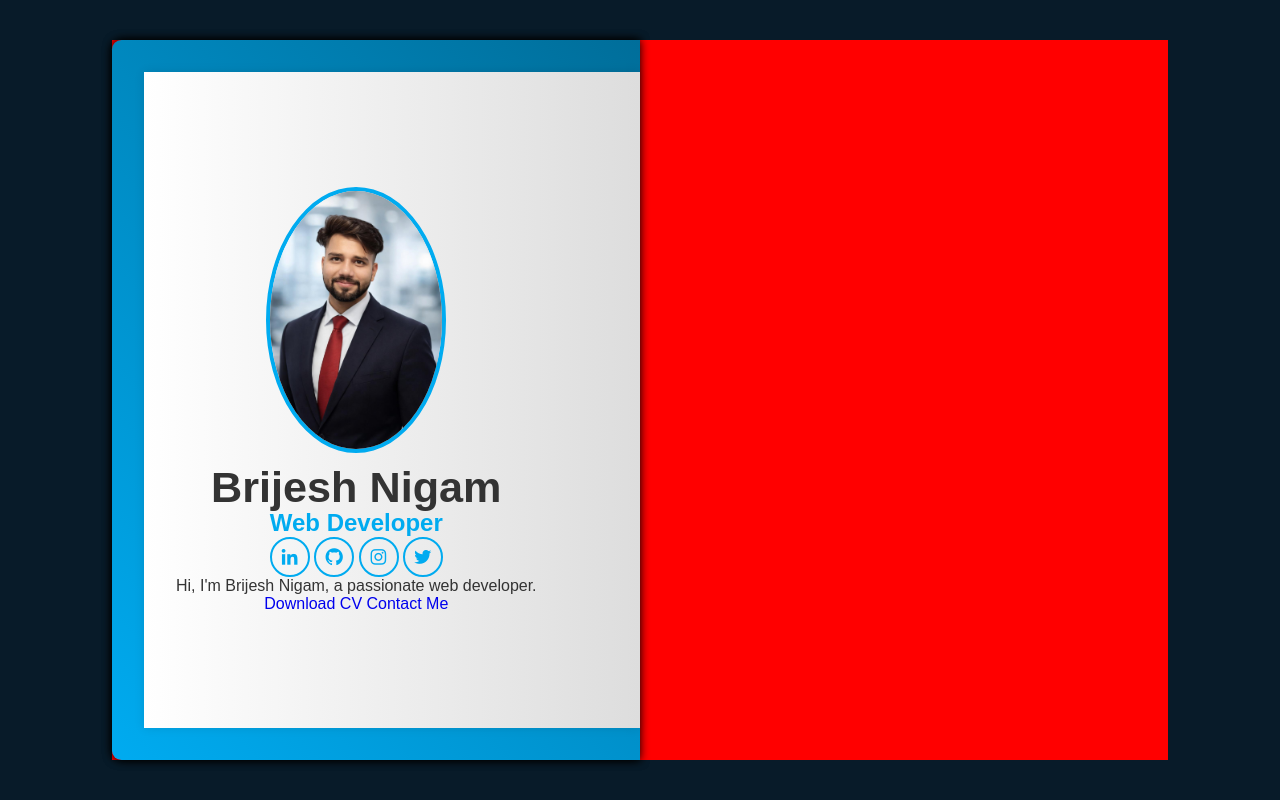
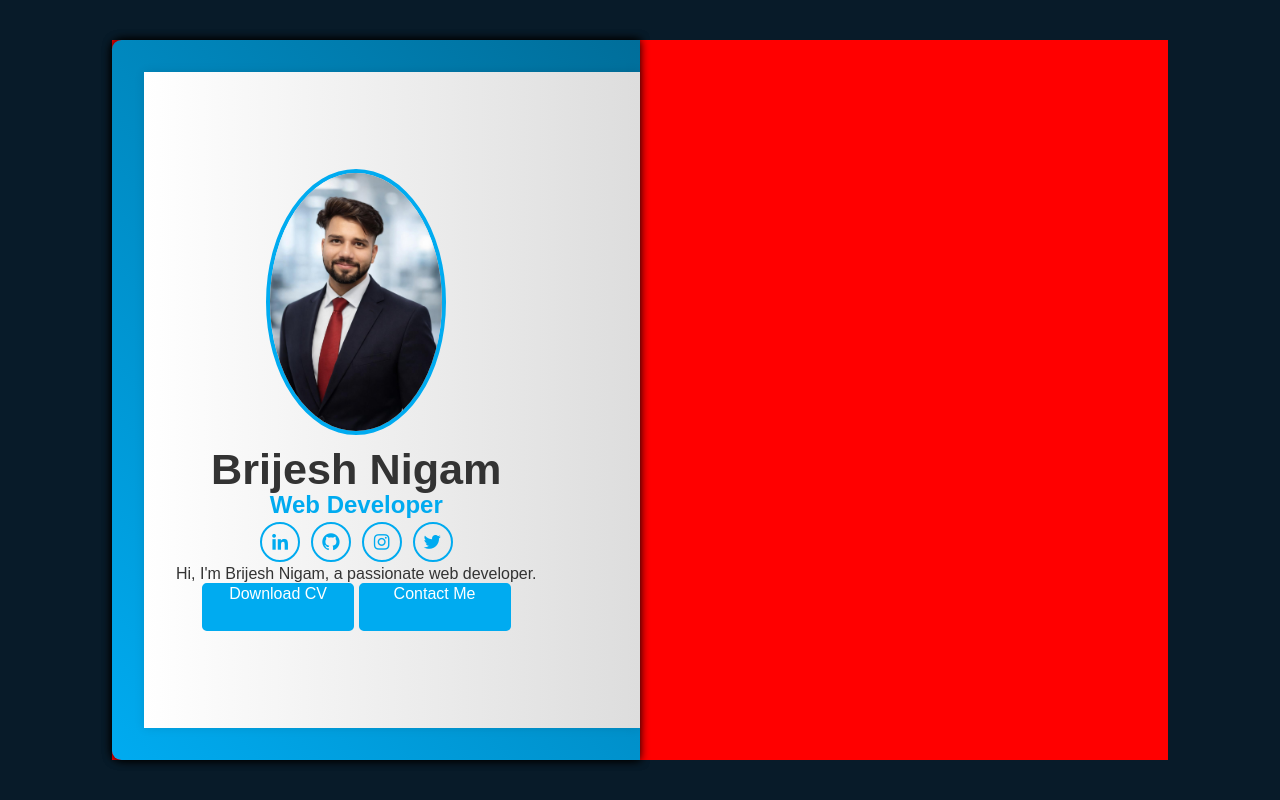
Before and after one commit to BrijeshNigam/Portfolio-Website, a website with bundled scripts: page index.html in a window 1280 px wide. Built offline with nearby package versions, Linux system fonts and the light colour scheme.

Commit message:
i am working on contact and download cv button.

```diff
--- a/Style.css
+++ b/Style.css
@@ -105,6 +105,11 @@ body {
 
 }
 
+.profile-page .social-media{
+    margin-top: 0. 9rem;
+    /* background-color: #00abf0; */
+}
+
 .profile-page .social-media a {
     display: inline-flex;
     justify-content: center;
@@ -116,5 +121,28 @@ body {
     border-radius: 50%;
     font-size: 1.3rem;
     color: var(--main-color);
+    margin: 0.2rem;
+    transition: .5rem;
+}
 
+.profile-page .social-media a:hover {
+    background-color: var(--main-color);
+    color: var(--white-color);
 }
+
+.profile-page p{
+    text-align: justify;
+}
+
+.btn{
+    display: inline-block;
+    width: 9.5rem;
+    height: 3rem;
+    background-color: var(--main-color);
+    border: var(--border);
+    border-radius: .3rem;
+    font-size: 1rem;
+    color: var(--white-color);
+    text-align: center;
+    font-weight: 500;
+}
```
